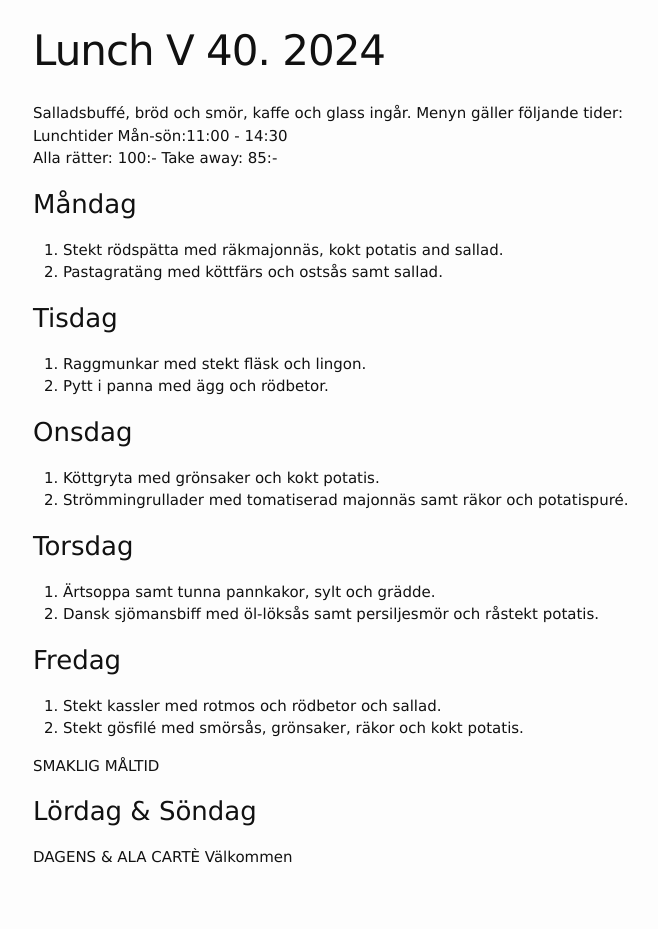
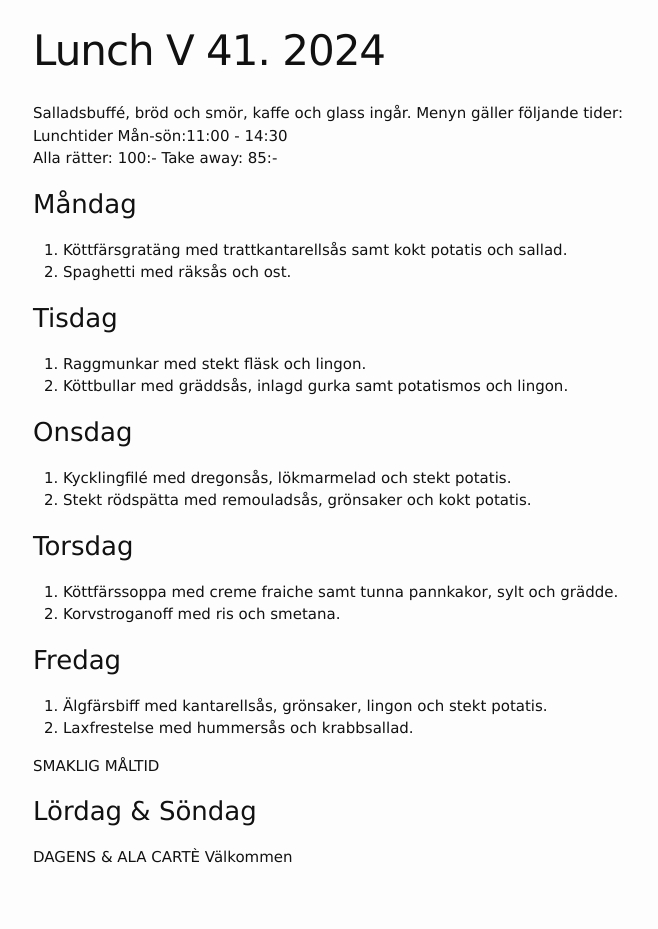
Before and after one commit to FarInn62/farinn62.github.io, a Jekyll site: the page built from lunch.md, in a window 1280 px wide. Shown: the whole page, without its empty margins (237-895 px from the left). Built offline with Jekyll 4.4.1, drawn with Linux system fonts in a browser that asks for light colours.

Commit message:
Update lunch.md

```diff
--- a/lunch.md
+++ b/lunch.md
@@ -1,6 +1,6 @@
 ---
 layout: foodmenu
-title: Lunch V 40. 2024
+title: Lunch V 41. 2024
 permalink: /lunch/
 published: true
 ---
@@ -11,28 +11,28 @@ Alla rätter: 100:- Take away: 85:-
 
 ### Måndag
 
-1. Stekt rödspätta med räkmajonnäs, kokt potatis and sallad.
-2. Pastagratäng med köttfärs och ostsås samt sallad.
+1. Köttfärsgratäng med trattkantarellsås samt kokt potatis och sallad.
+2. Spaghetti med räksås och ost.
 
 ### Tisdag
 
 1. Raggmunkar med stekt fläsk och lingon.
-2. Pytt i panna med ägg och rödbetor.
+2. Köttbullar med gräddsås, inlagd gurka samt potatismos och lingon.
 
 ### Onsdag
 
-1. Köttgryta med grönsaker och kokt potatis.
-2. Strömmingrullader med tomatiserad majonnäs samt räkor och potatispuré.
+1. Kycklingfilé med dregonsås, lökmarmelad och stekt potatis.
+2. Stekt rödspätta med remouladsås, grönsaker och kokt potatis.
 
 ### Torsdag
 
-1. Ärtsoppa samt tunna pannkakor, sylt och grädde.
-2. Dansk sjömansbiff med öl-löksås samt persiljesmör och råstekt potatis.
+1. Köttfärssoppa med creme fraiche samt tunna pannkakor, sylt och grädde.
+2. Korvstroganoff med ris och smetana.
 
 ### Fredag
 
-1. Stekt kassler med rotmos och rödbetor och sallad.
-2. Stekt gösfilé med smörsås, grönsaker, räkor och kokt potatis.
+1. Älgfärsbiff med kantarellsås, grönsaker, lingon och stekt potatis.
+2. Laxfrestelse med hummersås och krabbsallad.
 
 SMAKLIG MÅLTID
 ### Lördag & Söndag
```
